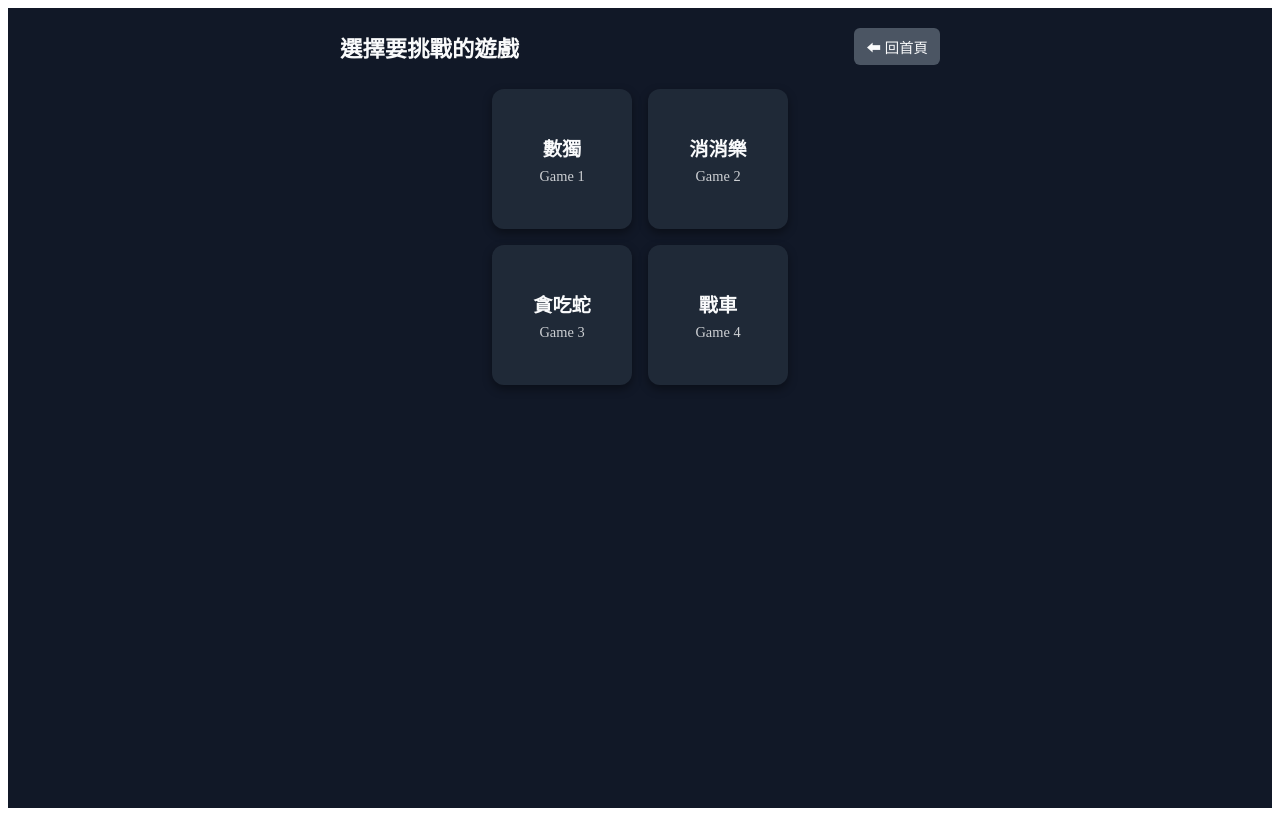
After one commit to KOYUNGCHING/CITY_PUZZLE, a Flask app: template templates/select_game.html in a window 1280 px wide. The commit adds this page. Run offline with Flask 3, Linux system fonts and the light colour scheme; the template is opened without the code that fills it, so the values that code supplies are empty.

Commit message:
遊戲改名＆選擇遊戲頁面出版製作

```diff
--- /dev/null
+++ b/static/css/select_game.css
@@ -0,0 +1,82 @@
+/* 整體版面置中 */
+.select-game-container {
+    min-height: 100vh;
+    display: flex;
+    flex-direction: column;
+    align-items: center;
+    justify-content: flex-start;
+    padding: 20px;
+    background: #111827; /* 深色背景，想換顏色可改 */
+    color: #f9fafb;
+    box-sizing: border-box;
+}
+
+.header {
+    width: 100%;
+    max-width: 600px;
+    display: flex;
+    justify-content: space-between;
+    align-items: center;
+    margin-bottom: 24px;
+}
+
+.header h1 {
+    font-size: 1.4rem;
+    margin: 0;
+}
+
+.back-button {
+    border: none;
+    padding: 8px 12px;
+    border-radius: 6px;
+    cursor: pointer;
+    background: #4b5563;
+    color: #f9fafb;
+    font-size: 0.9rem;
+}
+
+.back-button:hover {
+    background: #6b7280;
+}
+
+/* 四個正方形按鈕的格線排版 */
+.game-grid {
+    display: grid;
+    grid-template-columns: repeat(2, 140px);  /* 2x2 */
+    grid-template-rows: repeat(2, 140px);
+    gap: 16px;
+    justify-content: center;
+    align-items: center;
+}
+
+/* 正方形卡片 */
+.game-card {
+    width: 140px;
+    height: 140px;
+    background: #1f2937;
+    border-radius: 12px;
+    display: flex;
+    flex-direction: column;
+    justify-content: center;
+    align-items: center;
+    cursor: pointer;
+    box-shadow: 0 4px 10px rgba(0,0,0,0.4);
+    transition: transform 0.15s ease, box-shadow 0.15s ease, background 0.15s ease;
+}
+
+.game-card span {
+    font-size: 1.2rem;
+    font-weight: bold;
+    margin-bottom: 6px;
+}
+
+.game-card small {
+    font-size: 0.9rem;
+    opacity: 0.8;
+}
+
+.game-card:hover {
+    transform: translateY(-4px);
+    background: #374151;
+    box-shadow: 0 8px 18px rgba(0,0,0,0.6);
+}
--- a/templates/game3.html
+++ b/templates/game3.html
@@ -11,7 +11,7 @@
     <button id="home-button" class="home-button">🏠 回到首頁</button>
 
         <header>
-            <h1>無盡擴張貪吃蛇</h1>
+            <h1>滅火</h1>
             <div class="score-display">
                 <p>得分: <span id="current-score">0</span></p>
                 <p>最高分: <span id="high-score">0</span> (<span id="high-score-player">N/A</span>)</p>
--- a/templates/game4.html
+++ b/templates/game4.html
@@ -6,7 +6,7 @@
   <link rel="stylesheet" href="../static/css/game4.css" />
 </head>
 <body>
-  <h1>坦克大戰 v2</h1>
+  <h1>坦克大戰 </h1>
   <p>
     操作：方向鍵移動，空白鍵射擊，n 重新開始。<br>
     打爆所有敵人就獲勝，小心保護你的基地！
--- /dev/null
+++ b/templates/select_game.html
@@ -0,0 +1,41 @@
+<!DOCTYPE html>
+<html lang="zh-TW">
+<head>
+    <meta charset="UTF-8">
+    <meta name="viewport" content="width=device-width, initial-scale=1.0">
+    <title>選擇遊戲 - 拼圖挑戰</title>
+    <link rel="stylesheet" href="../static/css/select_game.css">
+</head>
+<body>
+    <div class="select-game-container">
+        <header class="header">
+            <h1>選擇要挑戰的遊戲</h1>
+            <button class="back-button" onclick="window.location.href='/'">⬅ 回首頁</button>
+            <!-- 如果不用 Flask，而是 home.html，就改成 'home.html' -->
+        </header>
+
+        <main class="game-grid">
+            <!-- 四個正方形遊戲卡片 -->
+            <div class="game-card" onclick="window.location.href='/game1'">
+                <span>數獨</span>
+                <small>Game 1</small>
+            </div>
+
+            <div class="game-card" onclick="window.location.href='/game2'">
+                <span>消消樂</span>
+                <small>Game 2</small>
+            </div>
+
+            <div class="game-card" onclick="window.location.href='/game3'">
+                <span>貪吃蛇</span>
+                <small>Game 3</small>
+            </div>
+
+            <div class="game-card" onclick="window.location.href='/game4'">
+                <span>戰車</span>
+                <small>Game 4</small>
+            </div>
+        </main>
+    </div>
+</body>
+</html>
```
Also changed, not shown: 2 other files.
